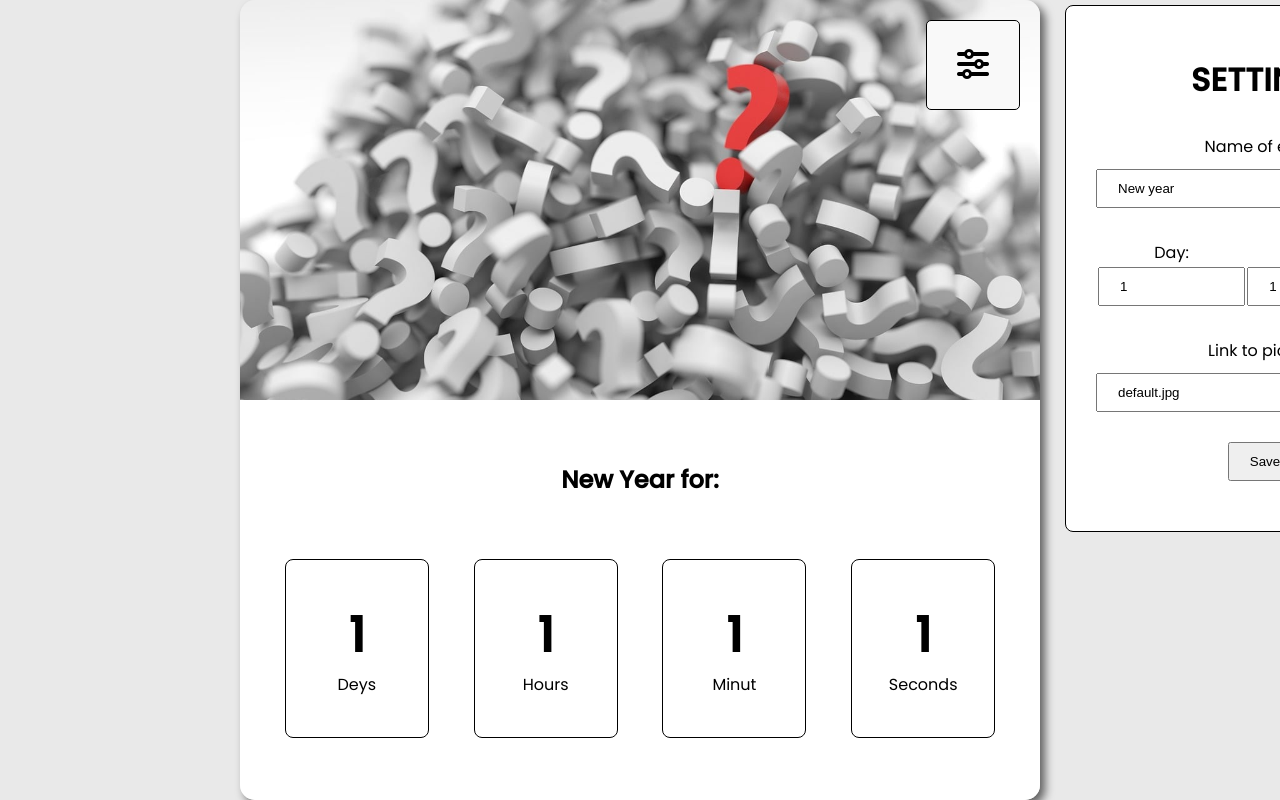
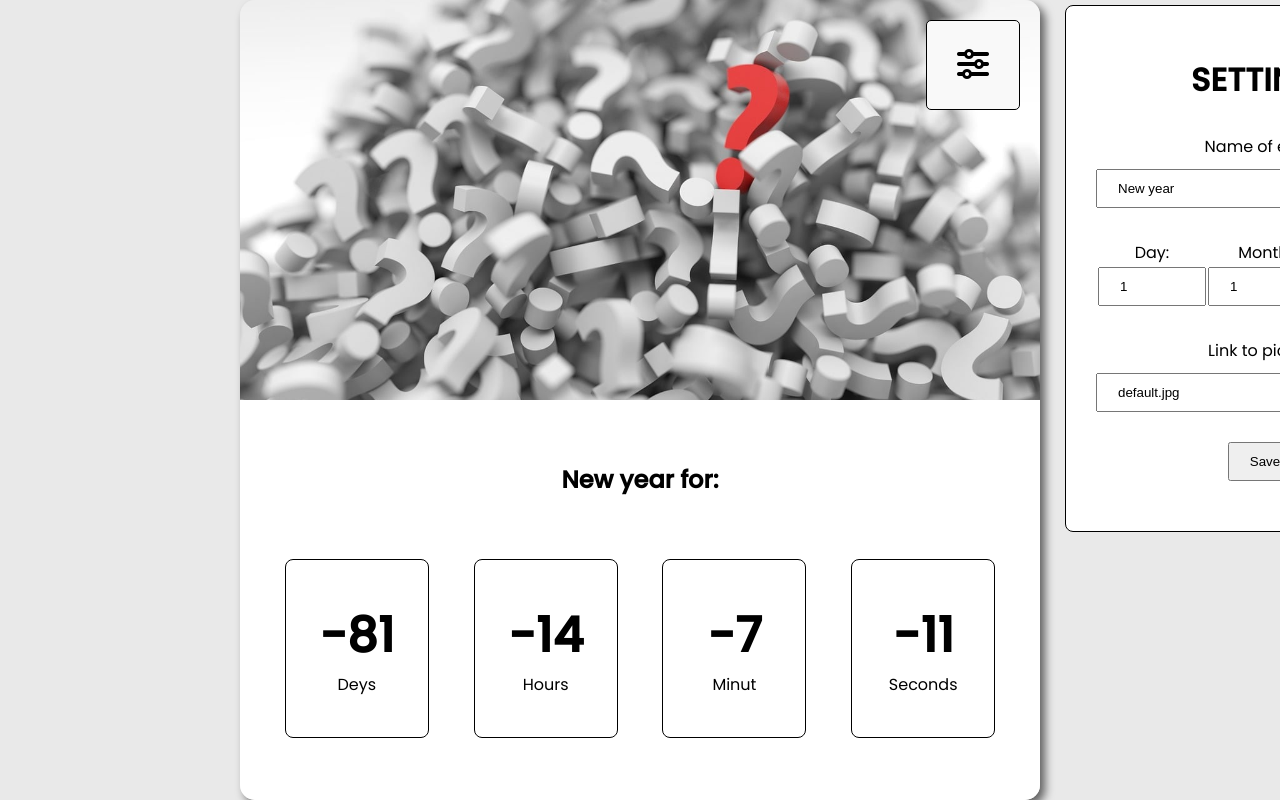
Before and after one commit to SebastianSloma/countdown_timer, a plain HTML site: page index.html in a window 1280 px wide. Shown: the top 800 px of the page. Drawn offline with Linux system fonts and the light colour scheme.

Commit message:
added set time function

```diff
--- a/index.html
+++ b/index.html
@@ -19,13 +19,13 @@
             <table class="date">
                 <tr>
                     <td><label for="event-day">Day:</label></td>
-                    <td><label for="event-month"></label>Month:</td>
-                    <td><label for="event-year"></label>Rok:</td>
+                    <td><label for="event-month">Month:</label></td>
+                    <td><label for="event-year">Year:</label></td>
                 </tr>
                 <tr>
                     <td><input type="number" id="event-day" maxlength="2" value="1"></td>
                     <td><input type="number" id="event-month" maxlength="2" value="1"></td>
-                    <td<input type="number" id="event-year" maxlength="4" value="2023"></td>
+                    <td><input type="number" id="event-year" maxlength="4" value="2023"></td>
                 </tr>
             </table>
 
--- a/script.js
+++ b/script.js
@@ -1,23 +1,52 @@
-const settings = document.querySelector('.settings')
-const settingsBtn = document.querySelector('.settings-btn')
-const imageSection = document.querySelector('.image-section')
+const settings = document.querySelector('.settings');
+const settingsBtn = document.querySelector('.settings-btn');
+const imageSection = document.querySelector('.image-section');
 
-const eventName = document.querySelector('#event-name')
-const eventDay = document.querySelector('#event-day')
-const eventMonth = document.querySelector('#event-month')
-const eventYear = document.querySelector('#event-year')
-const eventImg = document.querySelector('#event-image')
+const eventName = document.querySelector('#event-name');
+const eventDay = document.querySelector('#event-day');
+const eventMonth = document.querySelector('#event-month');
+const eventYear = document.querySelector('#event-year');
+const eventImg = document.querySelector('#event-image');
 
-const daysCount = document.querySelector('.days-count')
-const hoursCount = document.querySelector('.hours-count')
-const minutesCount = document.querySelector('.minutes-count')
-const secondsCount = document.querySelector('.seconds-count')
+const daysCount = document.querySelector('.days-count');
+const hoursCount = document.querySelector('.hours-count');
+const minutesCount = document.querySelector('.minutes-count');
+const secondsCount = document.querySelector('.seconds-count');
 
-const saveBtn = document.querySelector('.save')
-const eventSpan = document.querySelector('.event')
+const saveBtn = document.querySelector('.save');
+const eventSpan = document.querySelector('.event');
 
-let usersTime
+let usersTime;
 
-settingsBtn.addEventListener('click', () =>{
-    settings.classList.toggle('active')
-})
+
+const setTime = () =>{
+    const currentTime = new Date()
+    const result = usersTime - currentTime
+
+    const deys = Math.floor(result / 1000 / 60 / 60 / 24)
+    const hours = Math.floor(result / 1000 / 60 /60) % 24
+    const minutes = Math.floor(result / 1000/ 60) %60
+    const seconds = Math.floor( result / 1000) % 60
+
+    daysCount.textContent = deys
+    hoursCount.textContent = hours
+    minutesCount.textContent = minutes
+    secondsCount.textContent = seconds
+}
+
+
+const appUpdate = () => {
+	eventSpan.textContent = eventName.value;
+	usersTime = new Date(`${eventMonth.value} ${eventDay.value} ${eventYear.value}`);
+	imageSection.style.backgroundImage = `url('${eventImg.value}')`;
+    setTime()
+};
+
+settingsBtn.addEventListener('click', () => {
+	settings.classList.toggle('active');
+});
+
+saveBtn.addEventListener('click', appUpdate);
+
+appUpdate()
+setInterval(setTime, 1000)
```
